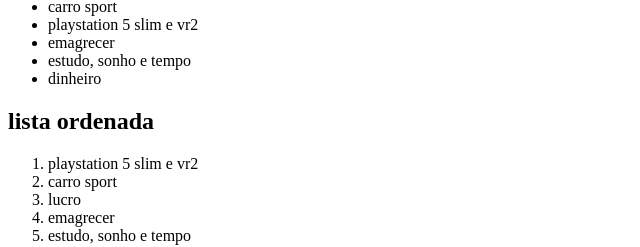
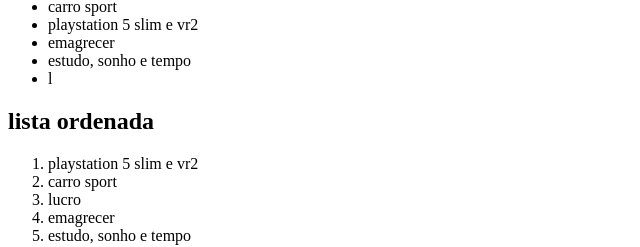
Before and after one commit to iogocc/iogocc, a plain HTML site: page index.html in a window 1280 px wide. Shown: the part 129-376 px from the top of the page, 0-640 px from the left. Drawn offline with Linux system fonts and the light colour scheme.

Commit message:
mudando dinheiro para l

```diff
--- a/index.html
+++ b/index.html
@@ -14,7 +14,7 @@
         <li>playstation 5 slim e vr2</li>
         <li>emagrecer</li>
         <li>estudo, sonho e tempo</li>
-        <li>dinheiro</li>
+        <li>l</li>
     </ul>
 
     <h2>lista ordenada</h2>
```
